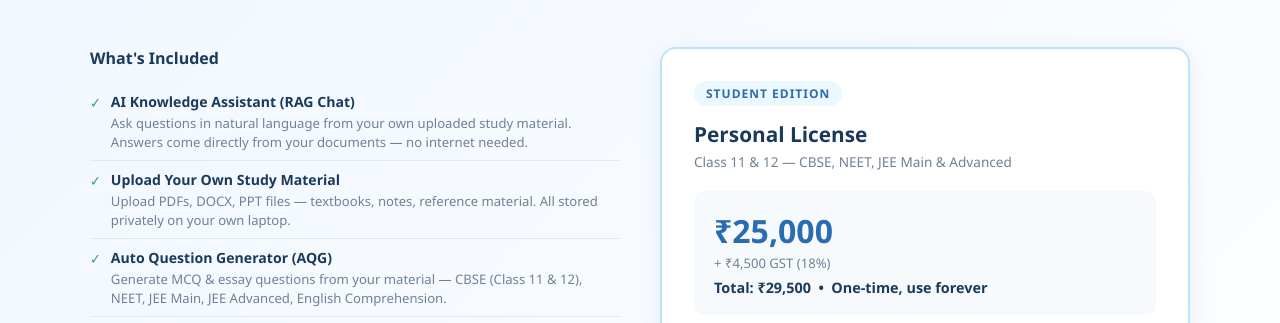
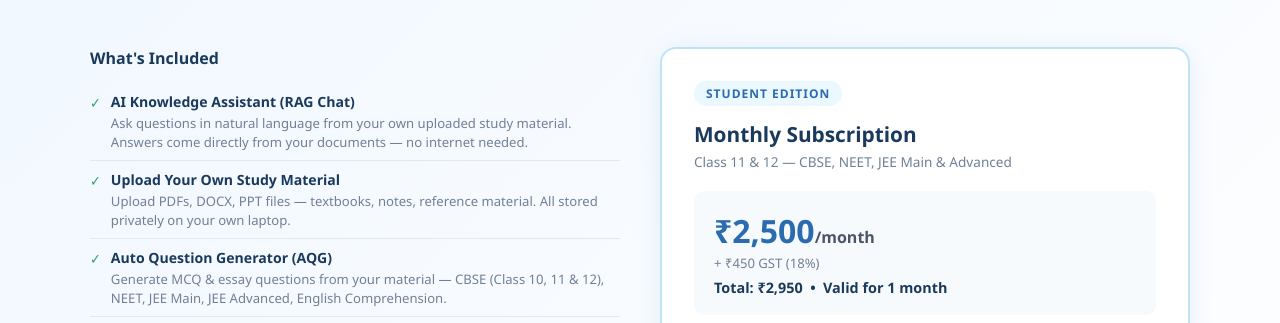
Before and after one commit to ssquareit/ssquareit-website, a plain HTML site: page index.html in a window 1280 px wide. Shown: the part 6169-6492 px from the top of the page. Drawn offline with Linux system fonts and the light colour scheme.

Commit message:
Update index.html

```diff
--- a/index.html
+++ b/index.html
@@ -1222,7 +1222,7 @@
               <span class="fi">&#10003;</span>
               <div class="feat-body">
                 <strong>Auto Question Generator (AQG)</strong>
-                <span>Generate MCQ &amp; essay questions from your material — CBSE (Class 11 &amp; 12), NEET, JEE Main, JEE Advanced, English Comprehension.</span>
+                <span>Generate MCQ &amp; essay questions from your material — CBSE (Class 10, 11 &amp; 12), NEET, JEE Main, JEE Advanced, English Comprehension.</span>
               </div>
             </li>
             <li>
@@ -1253,14 +1253,14 @@
         <!-- Pricing column -->
         <div class="student-pricing-col">
           <span class="student-badge">Student Edition</span>
-          <h3>Personal License</h3>
+          <h3>Monthly Subscription</h3>
           <div class="s-subtitle">Class 11 &amp; 12 — CBSE, NEET, JEE Main &amp; Advanced</div>
           <div class="student-price-box">
-            <div class="s-amount">₹25,000</div>
-            <div class="s-gst">+ ₹4,500 GST (18%)</div>
-            <div class="s-total">Total: ₹29,500 &nbsp;•&nbsp; One-time, use forever</div>
+            <div class="s-amount">₹2,500<span style="font-size:1rem;font-weight:600;color:#4a5568;">/month</span></div>
+            <div class="s-gst">+ ₹450 GST (18%)</div>
+            <div class="s-total">Total: ₹2,950 &nbsp;•&nbsp; Valid for 1 month</div>
           </div>
-          <button class="student-buy-btn" onclick="openPayModal('Student Edition — Personal License')">Buy Now &rarr;</button>
+          <button class="student-buy-btn" onclick="openPayModal('Student Edition — Monthly Subscription')">Buy Now &rarr;</button>
           <div class="student-hw-box">
             <strong>&#9888; Hardware Required</strong>
             Gaming laptop with NVIDIA RTX GPU (min. 8 GB VRAM) &amp; 16 GB RAM<br/>
```
